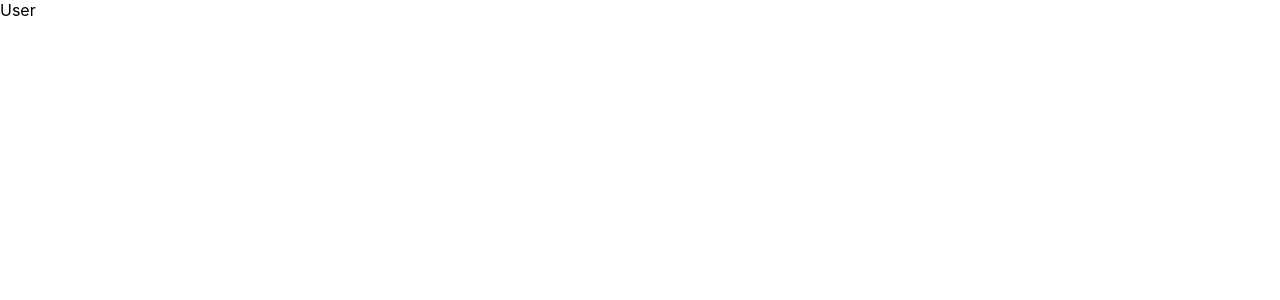
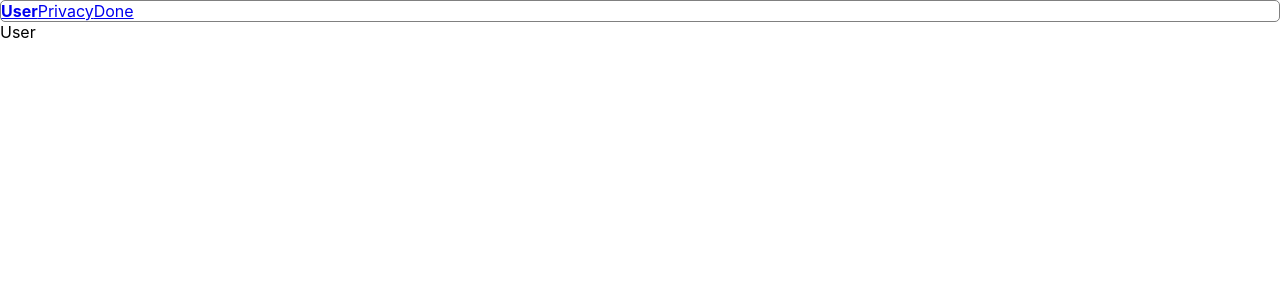
Before and after one commit to Yagogc/tray-test, a React (Create React App) app: page /user in a window 1280 px wide. Shown: the top 300 px of the page. Built offline with nearby package versions, Linux system fonts and the light colour scheme.

Commit message:
Add Nav component

```diff
--- a/package.json
+++ b/package.json
@@ -25,8 +25,10 @@
     }
   },
   "lint-staged": {
-    "src/**/*.{js,jsx,ts,tsx,json,css,scss,md}": [
-      "eslint",
+    "src/**/*.{js,jsx,ts,tsx}": [
+      "eslint"
+    ],
+    "src/**/*.{json,css,scss,md}": [
       "prettier"
     ]
   },
--- a/src/App.tsx
+++ b/src/App.tsx
@@ -2,10 +2,12 @@ import React from 'react'
 import { BrowserRouter, Switch, Route, Redirect } from 'react-router-dom'
 import routes from './routes'
 import { User, Privacy, Done } from './pages'
+import Nav from './components/Nav'
 
 const App = () => {
   return (
     <BrowserRouter>
+      <Nav />
       <Switch>
         <Route path={routes.user}>
           <User />
--- /dev/null
+++ b/src/components/Nav/Nav.module.scss
@@ -0,0 +1,20 @@
+.nav {
+  border: 1px solid grey;
+  border-radius: 5px;
+  display: flex;
+  overflow: hidden;
+}
+
+.nav_item {
+  text-decoration: none;
+  padding: 5px 10px;
+  border-radius: 5px;
+  &:hover {
+    text-decoration: underline;
+    background-color: lightgray;
+  }
+}
+
+.nav_item_active {
+  font-weight: bold;
+}
--- /dev/null
+++ b/src/components/Nav/Nav.tsx
@@ -0,0 +1,28 @@
+import React from 'react'
+import { Link, useRouteMatch } from 'react-router-dom'
+import routes from '../../routes'
+import styles from './Nav.module.scss'
+
+const NavLink: React.FC<{ to: string }> = ({ children, to }) => {
+  let match = useRouteMatch(to)
+  return (
+    <Link
+      to={to}
+      className={(styles.nav__item, match ? styles.nav_item_active : '')}
+    >
+      {children}
+    </Link>
+  )
+}
+
+const Nav = () => {
+  return (
+    <nav className={styles.nav}>
+      <NavLink to={routes.user}>User</NavLink>
+      <NavLink to={routes.privacy}>Privacy</NavLink>
+      <NavLink to={routes.done}>Done</NavLink>
+    </nav>
+  )
+}
+
+export default Nav
--- /dev/null
+++ b/src/components/Nav/index.ts
@@ -0,0 +1,3 @@
+import Nav from './Nav'
+
+export default Nav
```
